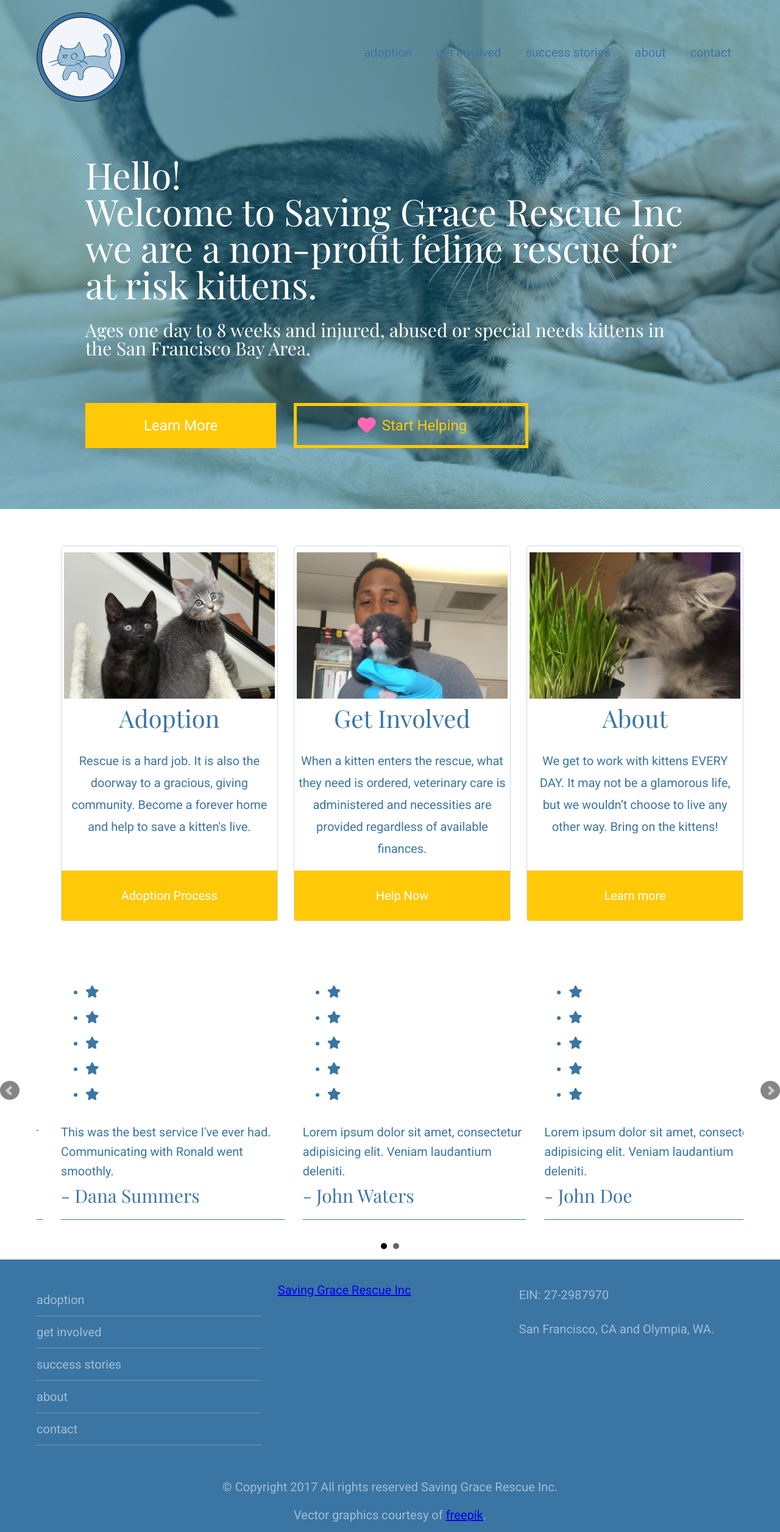
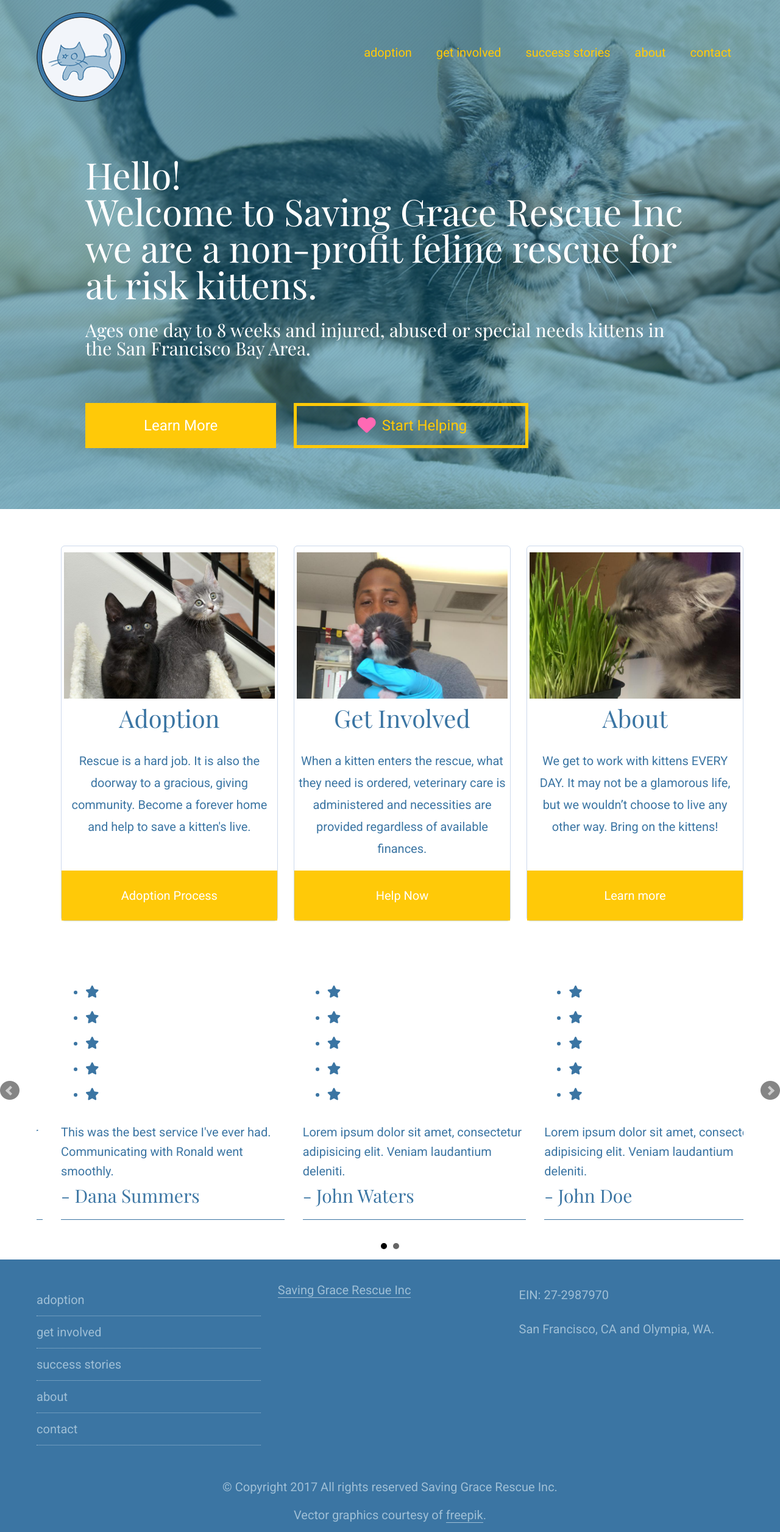
Before and after one commit to savinggracerescue/savinggracerescue.github.io, a Jekyll site: the page built from index.html, in a window 1280 px wide. Shown: the whole page at 61% size. Built offline with Jekyll 4.4.1, drawn with Linux system fonts in a browser that asks for light colours; nearby versions of some CDN libraries.

Commit message:
Adjusted link colors

```diff
--- a/_sass/globals/header.scss
+++ b/_sass/globals/header.scss
@@ -41,7 +41,7 @@
                     a {
                         display: block;
                         padding: 1em;
-                        color: $accent-color2;
+                        color: $accent-color4;
                         text-decoration: none;
                         transition: border .3s linear;
                         border-bottom: 4px solid transparent;
--- a/css/styles.css
+++ b/css/styles.css
@@ -530,6 +530,9 @@
   border: 0;
   font-size: 1em; }
 
+a {
+  color: #3b75a3; }
+
 .btn {
   padding: 25px 4em;
   background-color: #FFC908;
@@ -641,7 +644,7 @@
         -webkit-transform: translateX(-50%);
                 transform: translateX(-50%); }
     ul.color-columns li:nth-child(2) {
-      background: linear-gradient(#9fbfd6, #7ba7c7); }
+      background: linear-gradient(#abc36d, #96b34a); }
       ul.color-columns li:nth-child(2) img {
         width: 50%;
         position: absolute;
@@ -651,7 +654,7 @@
           left: inherit;
           right: 0; }
     ul.color-columns li:nth-child(3) {
-      background: linear-gradient(#3b75a3, #2d5a7e); }
+      background: linear-gradient(#FFC908, #d4a600); }
       ul.color-columns li:nth-child(3) img {
         width: 60%; }
 
@@ -754,6 +757,12 @@
 footer.footer {
   background-color: #3b75a3;
   color: #9fbfd6; }
+  footer.footer a {
+    color: #9fbfd6;
+    border-bottom: 1px solid #9fbfd6;
+    text-decoration: none; }
+    footer.footer a:hover {
+      color: #FFC908; }
   footer.footer .footer-primary {
     padding: 2em 0;
     float: left;
@@ -779,7 +788,8 @@
           display: inline-block;
           text-decoration: none;
           padding: .5em 0;
-          color: #9fbfd6; }
+          color: #9fbfd6;
+          border: none; }
           footer.footer .footer-primary nav ul li a:hover {
             color: #FFC908; }
     footer.footer .footer-primary nav.mobile {
@@ -842,7 +852,7 @@
         header.header nav.desktop ul li a {
           display: block;
           padding: 1em;
-          color: #3b75a3;
+          color: #FFC908;
           text-decoration: none;
           transition: border .3s linear;
           border-bottom: 4px solid transparent; }
```
Also changed, not shown: _sass/globals/footer.scss (+10 -1 lines), _sass/globals/globals.scss (+6 -2 lines).
